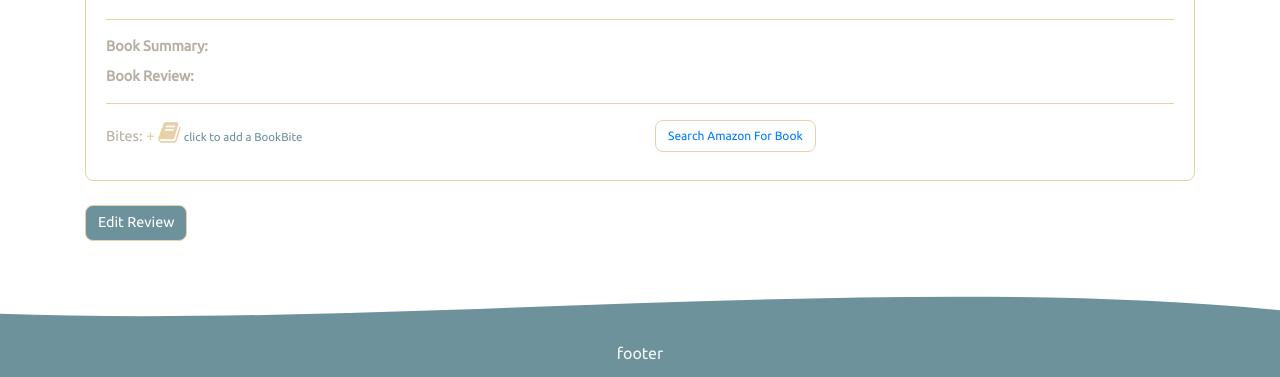
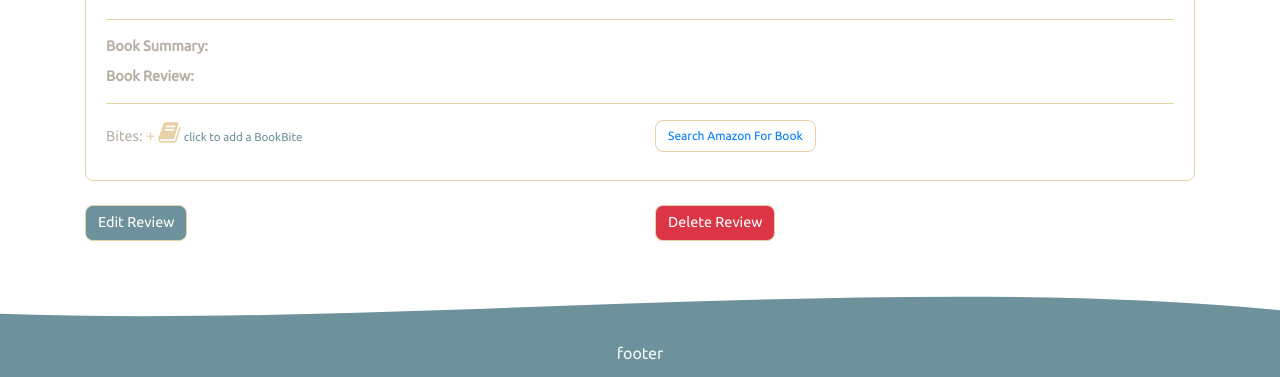
Before and after one commit to alimgee/book-review-milestone-project3, a Flask app: template templates/review.html in a window 1280 px wide. Shown: the part 575-952 px from the top of the page. Run offline with Flask 2, Linux system fonts and the light colour scheme; the template is opened without the code that fills it, so the values that code supplies are empty; some libraries are stand-ins or nearby versions.

Commit message:
Modifying review template to add delete button. Modifying route to take review id and return to inxe

```diff
--- a/app.py
+++ b/app.py
@@ -301,10 +301,13 @@ def edit_review(id):
                            title='Edit a  Review')
 
 
-@app.route('/delete')
-def delete_review():
-    flash("in delete")
-    return (url_for(index))
+@app.route('/delete/<id>', methods=['GET', 'POST'])
+def delete_review(id):
+    flash("in delete ")
+    flash(id)
+    return redirect(url_for('index'))
+
+
 
 
 @app.route('/search', methods=['GET', 'POST'])
--- a/templates/review.html
+++ b/templates/review.html
@@ -28,7 +28,8 @@
 </div>
 
 <div class="row mb-4">
-    <div class="col-12"><a href=" {{ (url_for('edit_review', id=review._id )) }} " class="btn btn-info">Edit Review</a></div>
+    <div class="col-12 col-md-6"><a href=" {{ (url_for('edit_review', id=review._id )) }} " class="btn btn-info">Edit Review</a></div>
+    <div class="col-12 col-md-6"><a href=" {{ (url_for('delete_review', id=review._id )) }} " class="btn btn-danger">Delete Review</a></div>
 </div>
 
 
```
